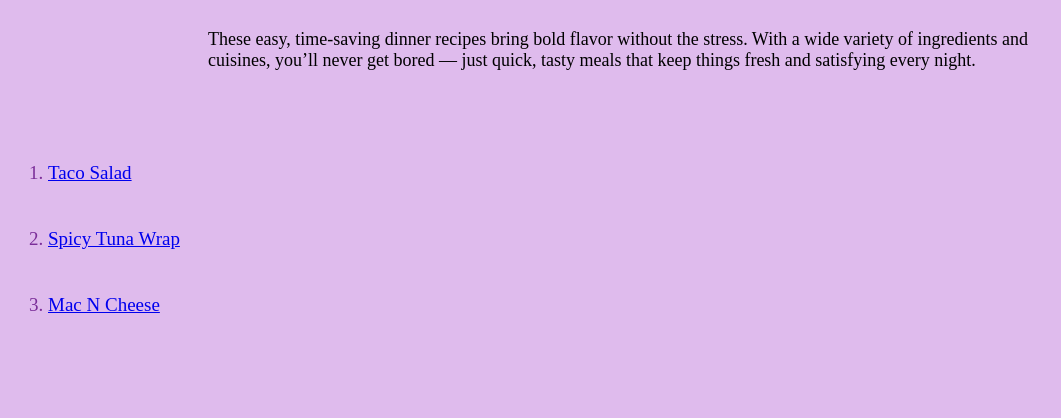
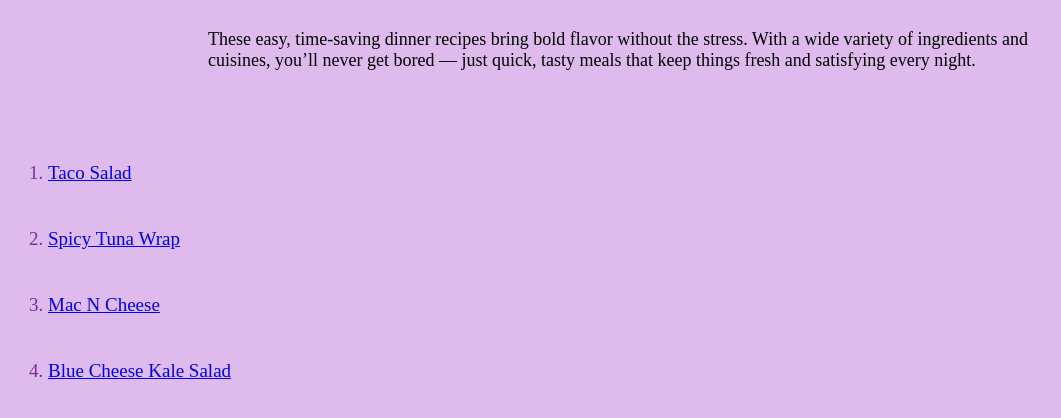
Before and after one commit to lilifang1/NaturalEats, a plain HTML site: page Dinner-Recipes.html in a window 1280 px wide. Shown: the part 116-534 px from the top of the page, without its empty margins (0-1061 px from the left). Drawn offline with Linux system fonts and the light colour scheme.

Commit message:
Add files via upload

```diff
--- a/Dinner-Recipes.html
+++ b/Dinner-Recipes.html
@@ -44,5 +44,7 @@
         <li><a href="Spicy-Tuna-Wrap.html"> Spicy Tuna Wrap</a></li>
         <br><br>
         <li><a href="Mac.html"> Mac N Cheese</a></li>
+        <br><br>
+        <li><a href="Kale-Salad.html"> Blue Cheese Kale Salad</a></li>
 
     </ul>
```
